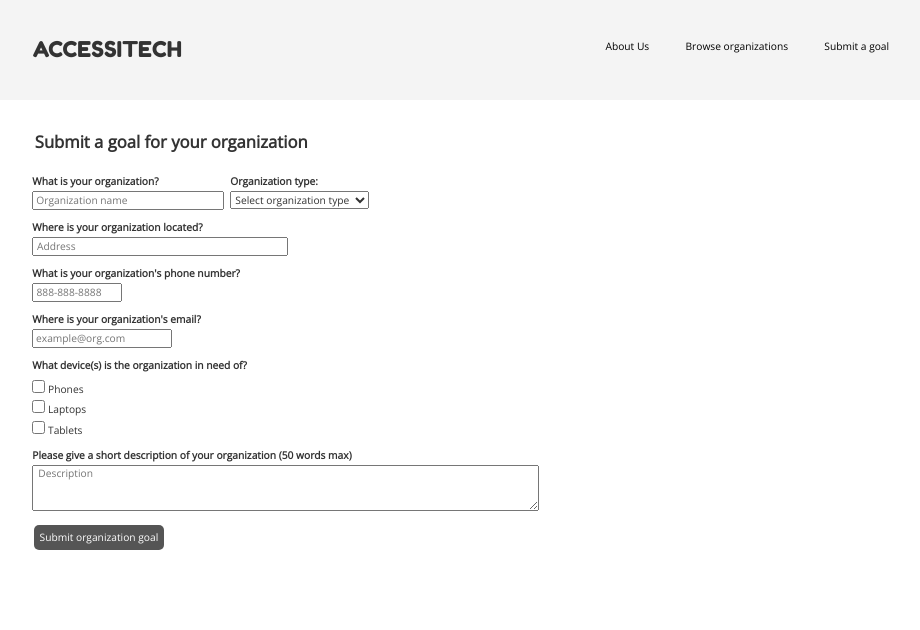
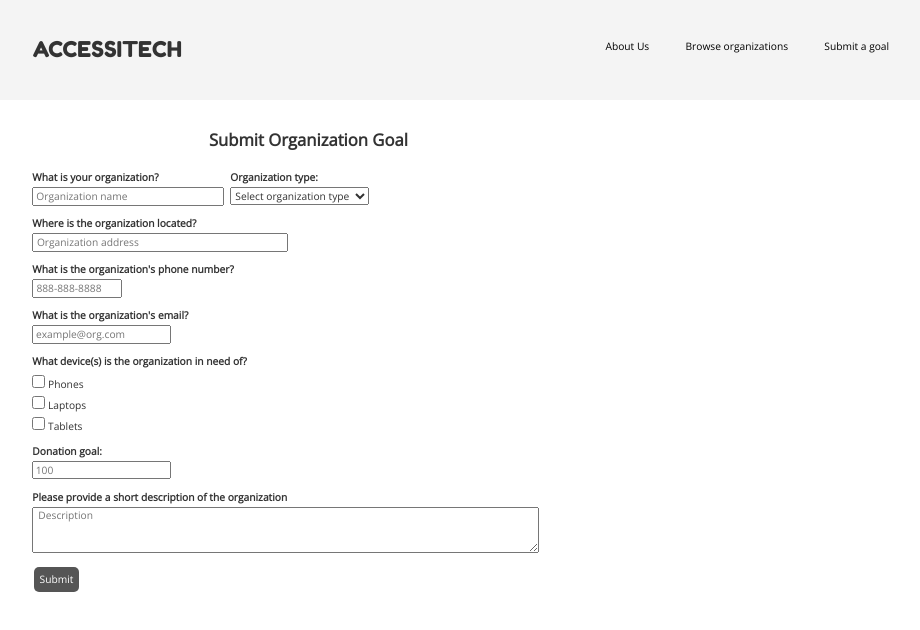
Before and after one commit to autumn-info-442a/team-a, a React (Create React App) app in the folder my-app/: page /submitOrg in a window 1280 px wide. Shown: the top 630 px of the page, without its empty margins (170-1090 px from the left). Built offline with nearby package versions, Linux system fonts and the light colour scheme.

Commit message:
redid submit org form to send data to firebase, set browse page back to blank

```diff
--- a/my-app/src/components/BrowseOrgs/browseOrgs.js
+++ b/my-app/src/components/BrowseOrgs/browseOrgs.js
@@ -1,67 +1,14 @@
-import React, { useState}  from 'react'
+import React, { Component }  from 'react'
 import { db } from '../firebase'
 
-const Contact = () => {
-    const [name, setName] = useState("")
-    const [email, setEmail] = useState("")
-    const [message, setMessage] = useState("")
-
-    const [loader, setLoader] = useState(false)
-
-    const handleSubmit = (e) => {
-        e.preventDefault()
-        setLoader(true)
-
-        db.collection('contacts').add({
-            name: name,
-            email:email,
-            message: message,
-        })
-        .then(() => {
-            alert('Message has been submitted')
-            setLoader(false)
-        })
-        .catch((error) => {
-            alert(error.message)
-            setLoader(false)
-        })
-
-        setName('')
-        setEmail('')
-        setMessage('')
+class Browse extends Component {
+    render() {
+        return(
+            <div>
+                <h1>Browse</h1>
+            </div>
+        )
     }
-
-    return (
-        <form className='form' onSubmit={handleSubmit}>
-            <h1>Contact form</h1>
-
-            <label>Name</label>
-            <input
-                placeholder='name'
-                value={name}
-                onChange={(e) => setName(e.target.value)}
-            />
-
-            <label>Email</label>
-            <input
-                placeholder='email'
-                value={email}
-                onChange={(e) => setEmail(e.target.value)}
-            />
-
-            <label>Message</label>
-            <textarea
-                placeholder='message'
-                value={message}
-                onChange={(e) => setMessage(e.target.value)}
-            ></textarea>
-
-            <button type='submit' style={{background : loader
-            ? "#ccc" : "rgb)2, 2, 110"}}>
-                Submit
-            </button>
-        </form>
-    )
 }
 
-export default Contact
+export default Browse
--- a/my-app/src/components/SubmitOrg/submitOrg.css
+++ b/my-app/src/components/SubmitOrg/submitOrg.css
@@ -4,7 +4,13 @@
   padding: 1% 16% 1%;
 }
 
+/*
 .form-content {
+  padding-left: 16.2%;
+}
+*/
+
+.form {
   padding-left: 16.2%;
 }
 
@@ -33,11 +39,11 @@ input, textarea {
   border-style: hidden;
 }
 
-.organization-type {
+.org-name-type {
   display: flex;
 }
 
-.organization-type .form-row {
+.org-name-type .form-row {
   padding-right: 1.25vw;
 }
 
--- a/my-app/src/components/SubmitOrg/submitOrg.js
+++ b/my-app/src/components/SubmitOrg/submitOrg.js
@@ -2,113 +2,71 @@ import React, { Component, useState } from 'react'
 import { db } from '../firebase'
 import './submitOrg.css'
 
-class submitOrg extends Component {
-    constructor(props) {
-        super(props)
-        this.state = {
-            Name: '',
-            Type: '',
-            Address: '',
-            Phone: '',
-            Email: '',
-            Need: '',
-            Description: '',
-            Mission: '',
-            info: []
+
+const Organization = () => {
+    const [name, setName] = useState("")
+    const [type, setType] = useState("")
+    const [address, setAddress] = useState("")
+    const [phone, setPhone] = useState("")
+    const [email, setEmail] = useState("")
+    const [need, setNeed] = useState("")
+    const [goal, setGoal] = useState("")
+    const [description, setDescription] = useState("")
+
+const handleSubmit = (e) => {
+    e.preventDefault()
+
+    db.collection('organizations').add({
+        name: name,
+        type: type,
+        address: address,
+        phone: phone,
+        email: email,
+        need: need,
+        goal: goal,
+        description: description,
+    })
+    .then(() => {
+        alert('Organization has been submitted')
+    })
+    .catch((error) => {
+        alert(error.message)
+    })
+
+    setName('')
+    setType('')
+    setAddress('')
+    setPhone('')
+    setEmail('')
+    setNeed('')
+    setGoal('')
+    setDescription('')
 }
 
-        this.handleNameChange = this.handleNameChange.bind(this)
-        this.handleTypeChange = this.handleTypeChange.bind(this)
-        this.handleAddressChange = this.handleAddressChange.bind(this)
-        this.handlePhoneChange = this.handlePhoneChange.bind(this)
-        this.handleEmailChange = this.handleEmailChange.bind(this)
-        this.handleNeedChange = this.handleNeedChange.bind(this)
-        this.handleDescriptionChange = this.handleDescriptionChange.bind(this)
-        this.handleMissionChange = this.handleMissionChange.bind(this)
-        this.handleSubmit = this.handleSubmit.bind(this)
-    }
 
-    handleNameChange(event) {
-        this.setState({Name: event.target.value})
-    }
-    handleTypeChange(event) {
-        this.setState({Type: event.target.value})
-    }
-    handleAddressChange(event) {
-        this.setState({Address: event.target.value})
-    }
-    handlePhoneChange(event) {
-        this.setState({Phone: event.target.value})
-    }
-    handleEmailChange(event) {
-        this.setState({Email: event.target.value})
-    }
-    handleNeedChange(event) {
-        this.setState({Need: event.target.value})
-    }
-    handleDescriptionChange(event) {
-        this.setState({Description: event.target.value})
-    }
+    return (
+        <div className="form-flex">
+            <form className="form" onSubmit={handleSubmit}>
+                <h1>Submit Organization Goal</h1>
 
-    handleMissionChange(event) {
-        this.setState({Mission: event.target.value})
-    }
-
-    handleSubmit(event) {
-        var obj = {Name: this.state.Name,
-            Type: this.state.Type,
-            Address: this.state.Address,
-            Phone: this.state.Phone,
-            Email: this.state.Email,
-            Need: this.state.Need,
-            Description: this.state.Description,
-            Mission: this.state.Mission
-        }
-
-        this.state.info.push(obj)
-        event.preventDefault()
-
-        this.clearState(event)
-        this.setState({})
-    }
-
-    clearState(event) {
-        /*
-        this.state.Name = ''
-        this.state.Type = ''
-        this.state.Address = ''
-        this.state.Phone = ''
-        this.state.Email = ''
-        this.state.Need = ''
-        this.state.Description = ''
-        this.state.Mission = ''
-        */
-
-        this.setState = ''
-    }
-
-    render() {
-        return (
-            <div>
-                <main id = "submit org">
-                    <div className="form-flex">
-                        <div id = "submit org form">
-                            <form>
-                                <h1>Submit a goal for your organization</h1>
-                                <div className="form-content">
-
-                                    <div className="organization-type">
-                                        <div className="form-row">
+                <div className = "org-name-type">
+                    <div className = "form-row">
                         <label>
                             <div className ="label-text">What is your organization?</div>
-                                                <input type="text" id="name" placeholder="Organization name" value={this.state.Name} onChange={this.handleNameChange} />
+                            <input
+                                type = "text"
+                                id = "name"
+                                placeholder="Organization name"
+                                value={name}
+                                onChange={(e) => setName(e.target.value)}
+                            />
                         </label>
                     </div>
 
-                                        <div className="form-row">
-                                            <label className="num">
-                                                <div className="label-text">Organization type:</div>
-                                                <select id="myList" value={this.state.Type} onChange={this.handleTypeChange}>
+                    <div className = "form-row">
+                        <label>
+                            <div className ="label-text">Organization type:</div>
+                            <select id="myList" value={type} onChange={(e) => setType(e.target.value)}>
                                 <option value="0">Select organization type</option>
                                 <option value="1">Medical</option>
                                 <option value="2">Educational</option>
@@ -117,34 +75,51 @@ class submitOrg extends Component {
                             </select>
                         </label>
                     </div>
-
                 </div>
 
-                                    <div className="form-row">
+                <div className = "form-row">
                     <label>
-                                            <div className ="label-text">Where is your organization located?</div>
-                                            <input type="text" id="address" placeholder="Address" value={this.state.Address} onChange={this.handleAddressChange} />
+                        <div className ="label-text">Where is the organization located?</div>
+                        <input
+                            type = "text"
+                            id = "address"
+                            placeholder="Organization address"
+                            value={address}
+                            onChange={(e) => setAddress(e.target.value)}
+                        />
                     </label>
                 </div>
 
-                                    <div className="form-row">
+                <div className = "form-row">
                     <label>
-                                            <div className ="label-text">What is your organization's phone number?</div>
-                                            <input type="text" id="phone" placeholder="888-888-8888" value={this.state.Phone} onChange={this.handlePhoneChange} />
+                        <div className ="label-text">What is the organization's phone number?</div>
+                        <input
+                            type = "text"
+                            id = "phone"
+                            placeholder="888-888-8888"
+                            value={phone}
+                            onChange={(e) => setPhone(e.target.value)}
+                        />
                     </label>
                 </div>
 
-                                    <div className="form-row">
+                <div className = "form-row">
                     <label>
-                                            <div className ="label-text">Where is your organization's email?</div>
-                                            <input type="text" id="email" placeholder="example@org.com" value={this.state.Email} onChange={this.handleEmailChange} />
+                        <div className ="label-text">What is the organization's email?</div>
+                        <input
+                            type = "text"
+                            id = "email"
+                            placeholder="example@org.com"
+                            value={email}
+                            onChange={(e) => setEmail(e.target.value)}
+                        />
                     </label>
                 </div>
 
-                                    <div className="form-row">
+                <div className = "form-row">
                     <label>
                         <div className ="label-text">What device(s) is the organization in need of?</div>
-                                            <div className ="device-types" onChange={this.handleNeedChange}>
+                        <div className ="device-types" onChange={(e) => setNeed(e.target.value)}>
                             <span id="type"><input type="checkbox" value="Phones" name="need" /> Phones</span>
                             <span id="type"><input type="checkbox" value="Laptops" name="need" /> Laptops</span>
                             <span id="type"><input type="checkbox" value="Tablets" name="need" /> Tablets</span>
@@ -152,32 +127,40 @@ class submitOrg extends Component {
                     </label>
                 </div>
 
-                                    <div className="form-row">
+                <div className = "form-row">
                     <label>
-                                            <div className ="label-text">Please give a short description of your organization (50 words max)</div>
-                                            <textarea rows="3" cols="80" id="description" placeholder="Description" value={this.state.Description} onChange={this.handleDescriptionChange} />
+                        <div className ="label-text">Donation goal:</div>
+                        <input
+                            type = "text"
+                            id = "goal"
+                            placeholder="100"
+                            value={goal}
+                            onChange={(e) => setGoal(e.target.value)}
+                        />
                     </label>
                 </div>
-{/*
-                                    <div className="form-row">
+
+                <div className = "form-row">
                     <label>
-                                            <div className ="label-text">Organization mission statement:</div>
-                                            <input type="text" id="mission" placeholder="Mission statement" value={this.state.Mission} onChange={this.handleMissionChange} />
+                        <div className ="label-text">Please provide a short description of the organization</div>
+                        <textarea rows="3" cols="80"
+                            id = "description"
+                            placeholder="Description"
+                            value={description}
+                            onChange={(e) => setDescription(e.target.value)}
+                        />
                     </label>
                 </div>
-*/}
+
                 <div id="submit-button">
-                                        <button id="submitButton" className="button" onClick={this.handleSubmit} aria-live="assertive" role="submitButton">Submit organization goal</button>
-                                    </div>
-                                </div>
-                            </form>
+                    <button type='submit'>
+                        Submit
+                    </button>
                 </div>
 
-                    </div>
-                </main>
+            </form>
         </div>
     )
 }
-}
 
-export default submitOrg
+export default Organization
```
Lines whose indentation alone changed are shown as unchanged.
